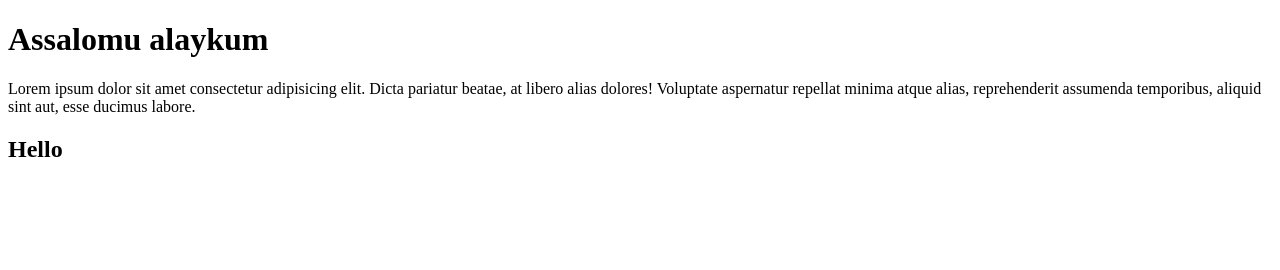
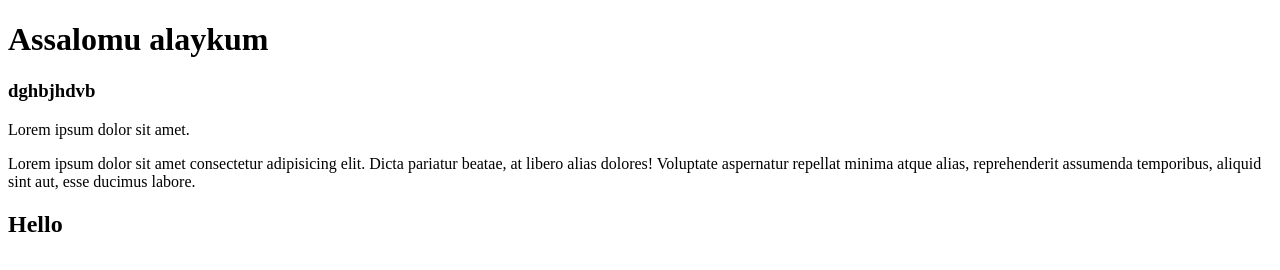
Before and after one commit to Online0110/git.foundamentals, a plain HTML site: page index.html in a window 1280 px wide. Drawn offline with Linux system fonts and the light colour scheme.

Commit message:
add site heading and motto

```diff
--- a/index.html
+++ b/index.html
@@ -8,6 +8,11 @@
  </head>
  <body>
    <h1>Assalomu alaykum</h1>
+
+   <h3>dghbjhdvb</h3>
+
+   <p>Lorem ipsum dolor sit amet.</p>
+
    <p>Lorem ipsum dolor sit amet consectetur adipisicing elit. Dicta pariatur beatae, at libero alias dolores! Voluptate aspernatur repellat minima atque alias, reprehenderit assumenda temporibus, aliquid sint aut, esse ducimus labore.</p>
 
    <h2>Hello</h2>
```
